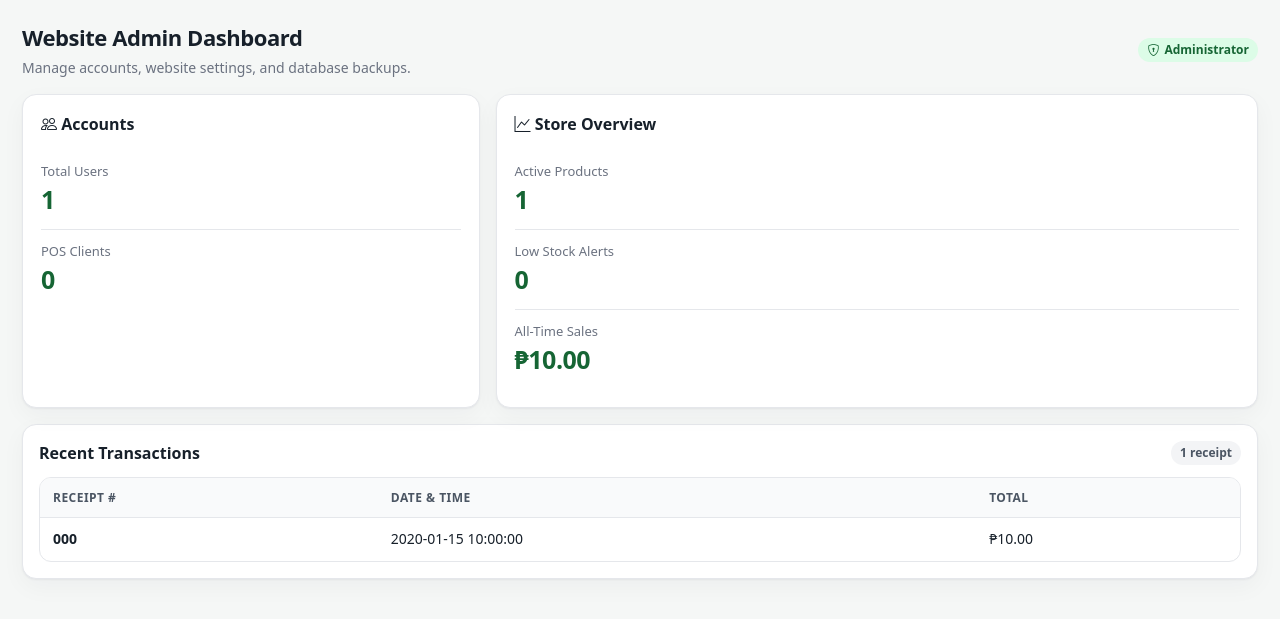
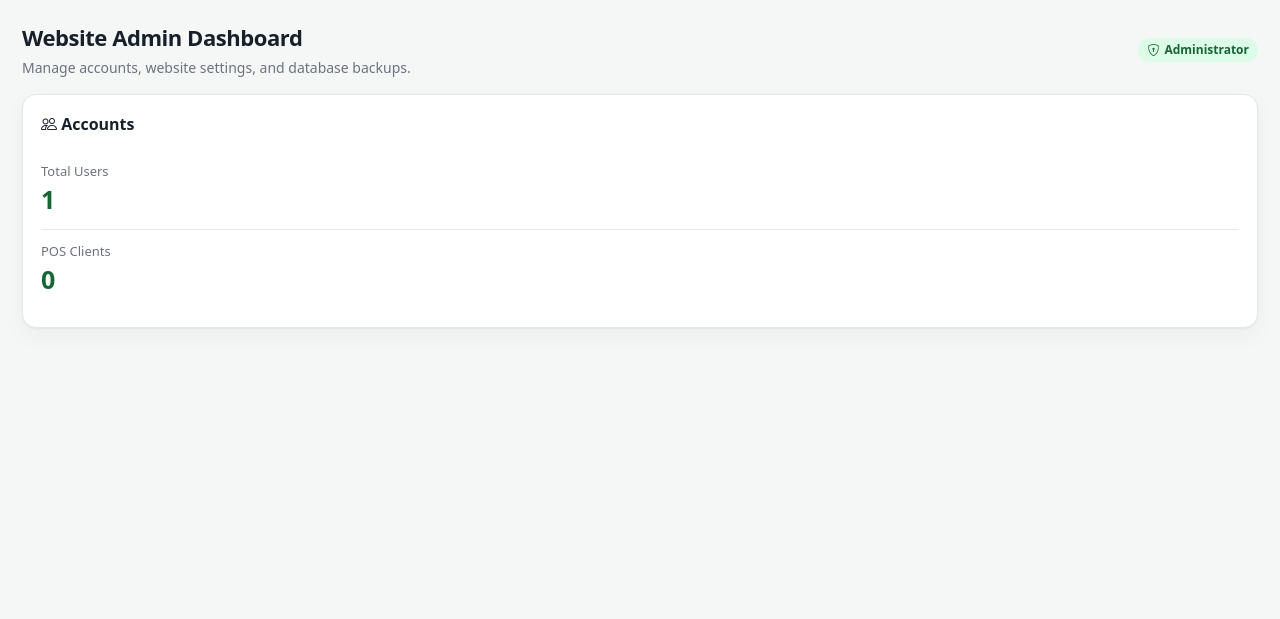
Before and after one commit to lorencelaudenio/simplepos, a PHP site: page / in a window 1280 px wide. Shown: the part 133-752 px from the top of the page. Run offline with PHP 8.4, Linux system fonts and the light colour scheme; the visitor is signed in with stand-in values (Sample User, id 1); data comes from the database, SQL or seed files in the repository; tables that the repository leaves empty hold one stand-in row (values such as "Sample post"); some libraries are stand-ins or nearby versions.

Commit message:
Remove store overview and recent transactions from admin dashboard

```diff
--- a/api/admin.php
+++ b/api/admin.php
@@ -15,30 +15,11 @@ api_route(function () use ($action) {
     if ($action === 'overview') {
         $userCount = (int)$pdo->query('SELECT COUNT(*) FROM users')->fetchColumn();
         $clientCount = (int)$pdo->query('SELECT COUNT(*) FROM users WHERE role IN ("cashier", "client")')->fetchColumn();
-        $productCount = (int)$pdo->query('SELECT COUNT(*) FROM products WHERE status = "active"')->fetchColumn();
-        $lowStock = low_stock_count($pdo);
-        $salesRow = $pdo->query('SELECT COUNT(*) AS receipts, COALESCE(SUM(total_amount), 0) AS total FROM sales')->fetch();
-        $recentStmt = $pdo->query(
-            'SELECT receipt_number, created_at, total_amount FROM sales ORDER BY id DESC LIMIT 5'
-        );
-        $recent = [];
-        foreach ($recentStmt->fetchAll() as $sale) {
-            $recent[] = [
-                'receipt_number' => (string)$sale['receipt_number'],
-                'created_at' => (string)$sale['created_at'],
-                'total_amount' => (float)$sale['total_amount'],
-            ];
-        }
         json_ok([
             'overview' => [
                 'users' => $userCount,
                 'clients' => $clientCount,
-                'products' => $productCount,
-                'low_stock' => $lowStock,
-                'receipts' => (int)$salesRow['receipts'],
-                'sales_total' => round((float)$salesRow['total'], 2),
             ],
-            'recent_sales' => $recent,
         ]);
     }
 
--- a/assets/js/admin.js
+++ b/assets/js/admin.js
@@ -6,7 +6,6 @@
   let users = [];
 
   function esc(value) { return window.POS.esc(value); }
-  function money(value) { return window.POS.money(value); }
 
   /* ---------- Admin overview ---------- */
   async function loadOverview() {
@@ -16,17 +15,6 @@
       const o = data.overview || {};
       $('admin-users').textContent = String(o.users || 0);
       $('admin-clients').textContent = String(o.clients || 0);
-      $('admin-products').textContent = String(o.products || 0);
-      $('admin-lowstock').textContent = String(o.low_stock || 0);
-      $('admin-sales-total').textContent = money(o.sales_total);
-      $('admin-receipts').textContent = (o.receipts || 0) + ' receipt' + (o.receipts === 1 ? '' : 's');
-      const sales = data.recent_sales || [];
-      $('admin-recent-sales').innerHTML = sales.length
-        ? sales.map(function (sale) {
-          return '<tr><td><strong>' + esc(sale.receipt_number) + '</strong></td><td>'
-            + esc(String(sale.created_at).replace('T', ' ')) + '</td><td>' + money(sale.total_amount) + '</td></tr>';
-        }).join('')
-        : '<tr><td colspan="3" class="center muted">No sales recorded yet.</td></tr>';
     } catch (error) { window.POS.toast(error.message, 'error'); }
   }
 
--- a/includes/footer.php
+++ b/includes/footer.php
@@ -41,11 +41,11 @@ $footerRole = $footerUser ? (string)$footerUser['role'] : '';
 </script>
 <script src="https://cdn.jsdelivr.net/npm/chart.js@4.4.3/dist/chart.umd.min.js"></script>
 <script src="https://cdn.jsdelivr.net/npm/html5-qrcode@2.3.8/html5-qrcode.min.js"></script>
-<script src="assets/js/app.js?v=13"></script>
-<script src="assets/js/cashier.js?v=13"></script>
-<script src="assets/js/inventory.js?v=13"></script>
-<script src="assets/js/sales.js?v=13"></script>
-<script src="assets/js/admin.js?v=13"></script>
-<script src="assets/js/backup.js?v=13"></script>
+<script src="assets/js/app.js?v=14"></script>
+<script src="assets/js/cashier.js?v=14"></script>
+<script src="assets/js/inventory.js?v=14"></script>
+<script src="assets/js/sales.js?v=14"></script>
+<script src="assets/js/admin.js?v=14"></script>
+<script src="assets/js/backup.js?v=14"></script>
 </body>
 </html>
--- a/index.php
+++ b/index.php
@@ -157,27 +157,10 @@ if (!current_user()) {
     <div><h1>Website Admin Dashboard</h1><p>Manage accounts, website settings, and database backups.</p></div>
     <span class="badge badge-green"><i class="bi bi-shield-lock"></i> Administrator</span>
   </div>
-  <div class="summary-grid">
-    <div class="card summary-card">
-      <h2 class="card-title"><i class="bi bi-people"></i> Accounts</h2>
-      <div class="summary-stat"><div class="label">Total Users</div><div class="value" id="admin-users">0</div></div>
-      <div class="summary-stat"><div class="label">POS Clients</div><div class="value" id="admin-clients">0</div></div>
-    </div>
-    <div class="card summary-card">
-      <h2 class="card-title"><i class="bi bi-graph-up"></i> Store Overview</h2>
-      <div class="summary-stat"><div class="label">Active Products</div><div class="value" id="admin-products">0</div></div>
-      <div class="summary-stat"><div class="label">Low Stock Alerts</div><div class="value" id="admin-lowstock">0</div></div>
-      <div class="summary-stat"><div class="label">All-Time Sales</div><div class="value" id="admin-sales-total">₱0.00</div></div>
-    </div>
-  </div>
-  <div class="card" style="padding:16px">
-    <div class="row-between" style="margin-bottom:12px"><h2 class="card-title" style="margin:0">Recent Transactions</h2><span class="badge badge-gray" id="admin-receipts">0 receipts</span></div>
-    <div class="table-wrap">
-      <table>
-        <thead><tr><th>Receipt #</th><th>Date &amp; Time</th><th>Total</th></tr></thead>
-        <tbody id="admin-recent-sales"><tr><td colspan="3" class="center muted">No sales recorded yet.</td></tr></tbody>
-      </table>
-    </div>
+  <div class="card summary-card" style="margin-bottom:16px">
+    <h2 class="card-title"><i class="bi bi-people"></i> Accounts</h2>
+    <div class="summary-stat"><div class="label">Total Users</div><div class="value" id="admin-users">0</div></div>
+    <div class="summary-stat"><div class="label">POS Clients</div><div class="value" id="admin-clients">0</div></div>
   </div>
 </section>
 
```
Also changed, not shown: README.md.
